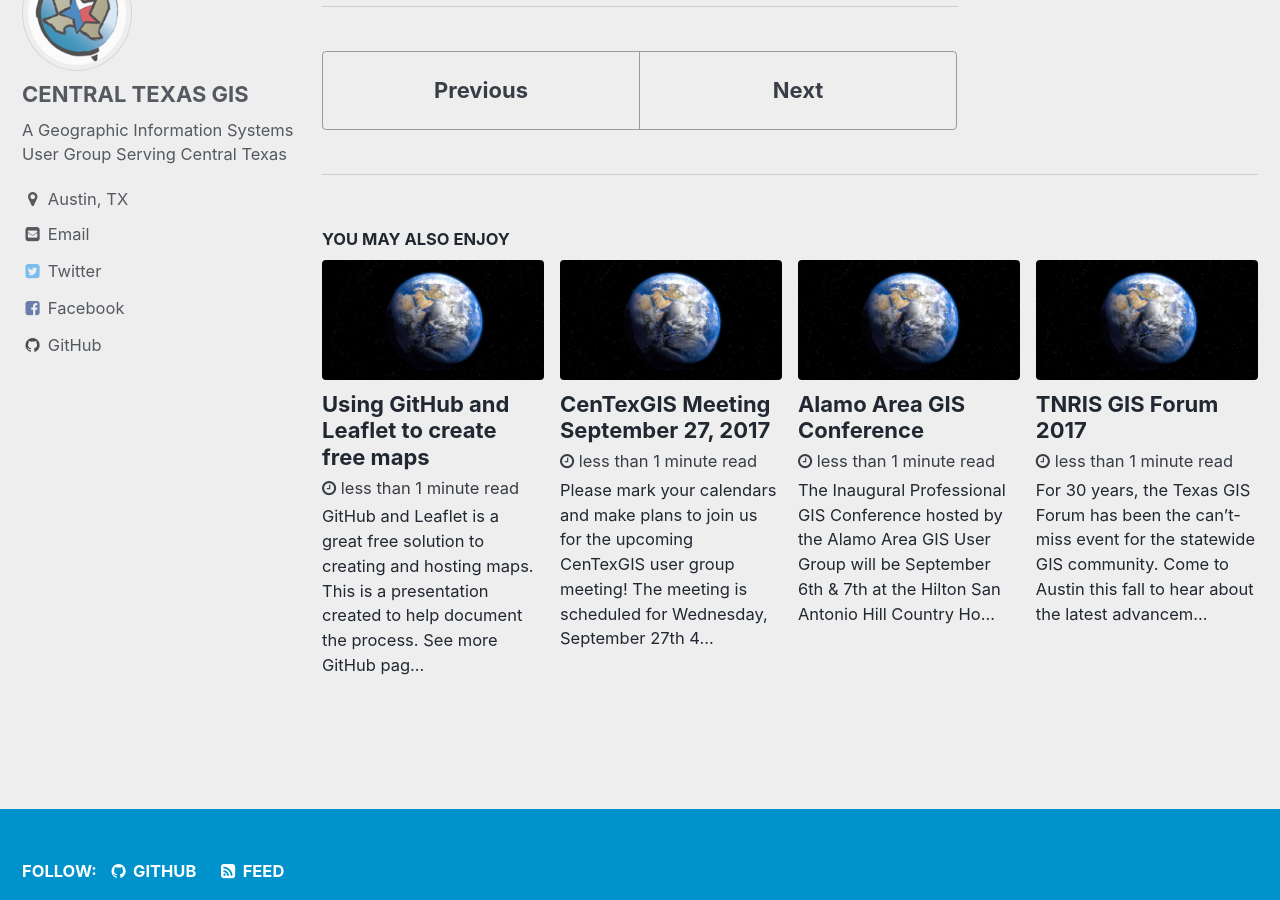
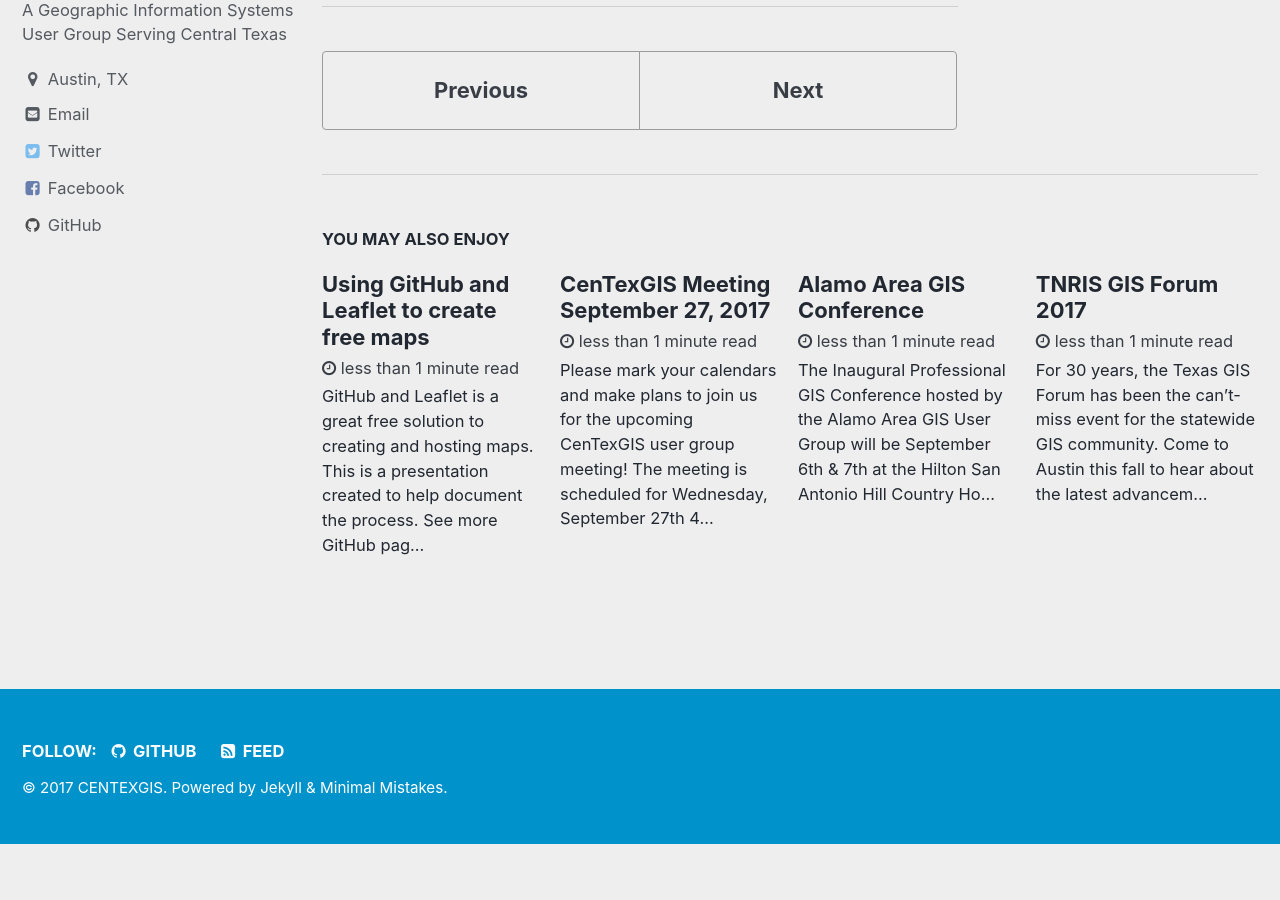
Before and after one commit to centexgis/prototype, a Jekyll site: the page built from _posts/events/2015-11-17-wilco-gis-day.md, in a window 1280 px wide and 900 px high, scrolled down 1004 px. Built offline with Jekyll 4.4.1, drawn with Linux system fonts in a browser that asks for light colours; after the commit the page ends 1848 px from its top, so only the background shows below that.

Commit message:
remove fall back image - earth

```diff
--- a/_config.yml
+++ b/_config.yml
@@ -16,7 +16,7 @@ description              : "A Geographic Information Systems User Group Serving
 url                      : "https://centexgis.github.io" # the base hostname & protocol for your site e.g. "https://mmistakes.github.io"
 baseurl                  : # the subpath of your site, e.g. "/blog"
 repository               : "centexgis/prototype" # GitHub username/repo-name e.g. "mmistakes/minimal-mistakes"
-teaser                   : "/assets/img/earth_space.jpg" # path of fallback teaser image, e.g. "/assets/images/500x300.png"
+teaser                   : # path of fallback teaser image, e.g. "/assets/images/500x300.png"
 # breadcrumbs            : false # true, false (default)
 words_per_minute         : 200
 comments:
```
